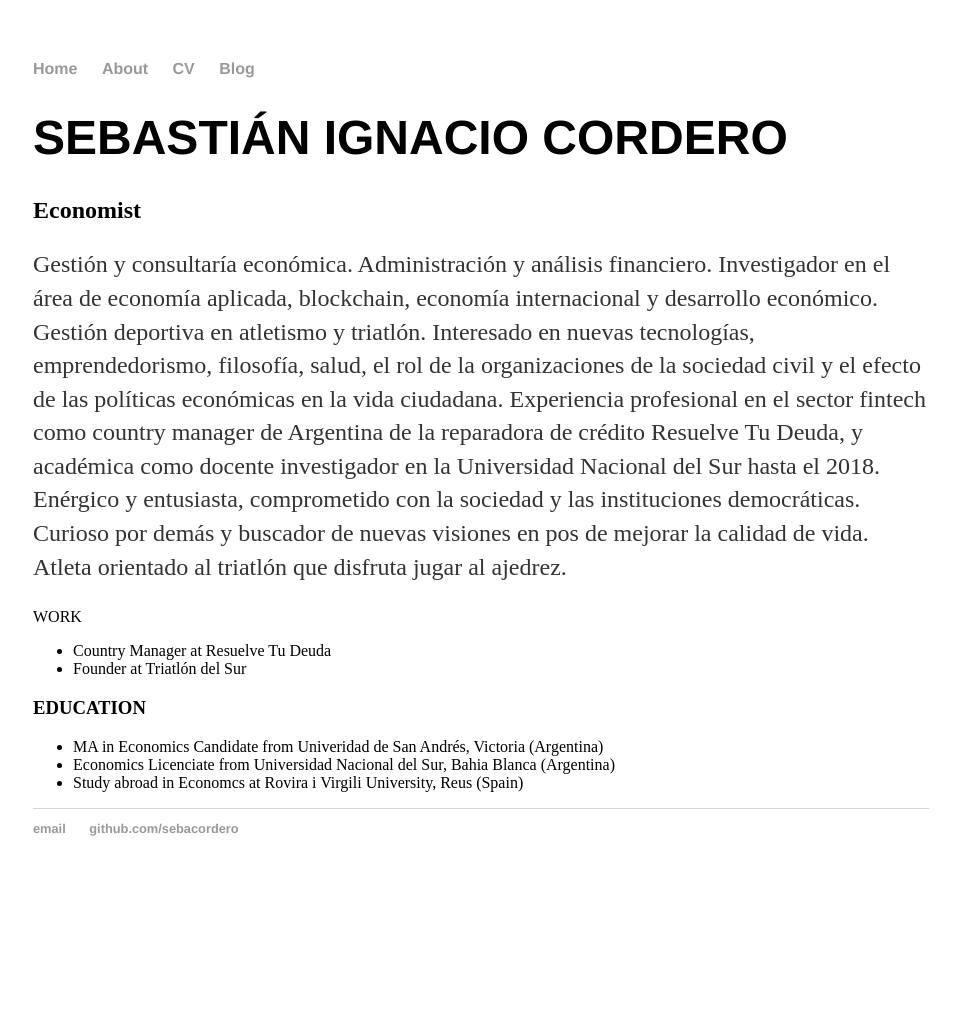
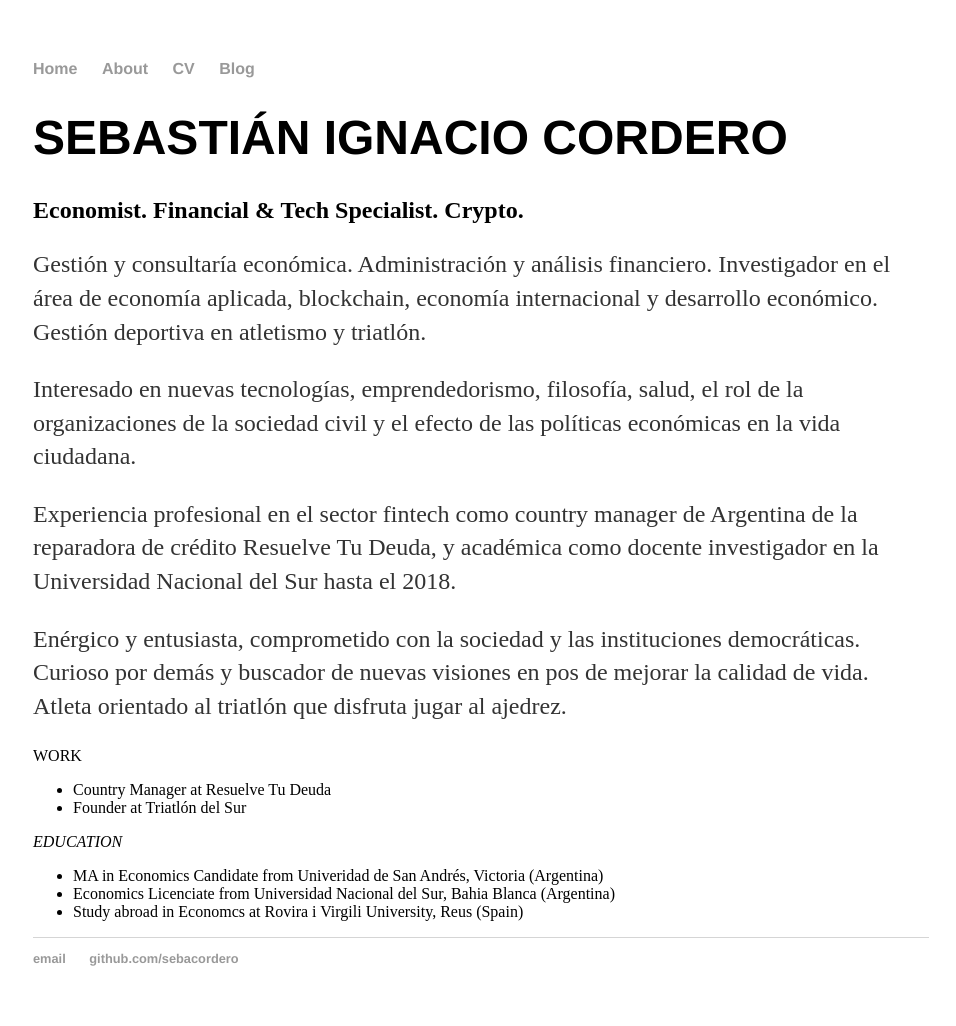
Before and after one commit to sebacordero/my-site, a Jekyll site: the page built from about/index.html, in a window 1280 px wide. Shown: the whole page, without its empty margins (159-1115 px from the left). Built offline with Jekyll 4.4.1, drawn with Linux system fonts in a browser that asks for light colours; before the commit the page ends 900 px from its top, so only the background shows below that.

Commit message:
Update index.html

```diff
--- a/about/index.html
+++ b/about/index.html
@@ -3,24 +3,27 @@ layout: default
 title: About Seba Cordero
 ---
  <h1>SEBASTIÁN IGNACIO CORDERO</h1>
- <h2>Economist</h2>
+ <h2>Economist. Financial & Tech Specialist. Crypto.</h2>
 
 <p>Gestión y consultaría económica. Administración y análisis financiero. Investigador en el área de economía aplicada, blockchain, economía internacional y desarrollo económico. Gestión deportiva en atletismo y triatlón.
-
-Interesado en nuevas tecnologías, emprendedorismo, filosofía, salud, el rol de la organizaciones de la sociedad civil y el efecto de las políticas económicas en la vida ciudadana.
-
+</p>
+<p>Interesado en nuevas tecnologías, emprendedorismo, filosofía, salud, el rol de la organizaciones de la sociedad civil y el efecto de las políticas económicas en la vida ciudadana.
+</p>
+<p>
 Experiencia profesional en el sector fintech como country manager de Argentina de la reparadora de crédito Resuelve Tu Deuda, y académica como docente investigador en la Universidad Nacional del Sur hasta el 2018.
-
+</p>
+<p>
 Enérgico y entusiasta, comprometido con la sociedad y las instituciones democráticas. Curioso por demás y buscador de nuevas visiones en pos de mejorar la calidad de vida. Atleta orientado al triatlón que disfruta jugar al ajedrez.
 </p
 
-<h3>WORK</h3>
+
+<em>WORK</em>
 <ul>
   <li>Country Manager at Resuelve Tu Deuda</li>
   <li>Founder at Triatlón del Sur</li>
 </ul>
 
-<h3>EDUCATION</h3>
+<em>EDUCATION</em>
 <ul>
   <li>MA in Economics Candidate from Univeridad de San Andrés, Victoria (Argentina)</li>
   <li>Economics Licenciate from Universidad Nacional del Sur, Bahia Blanca (Argentina)</li>
```
